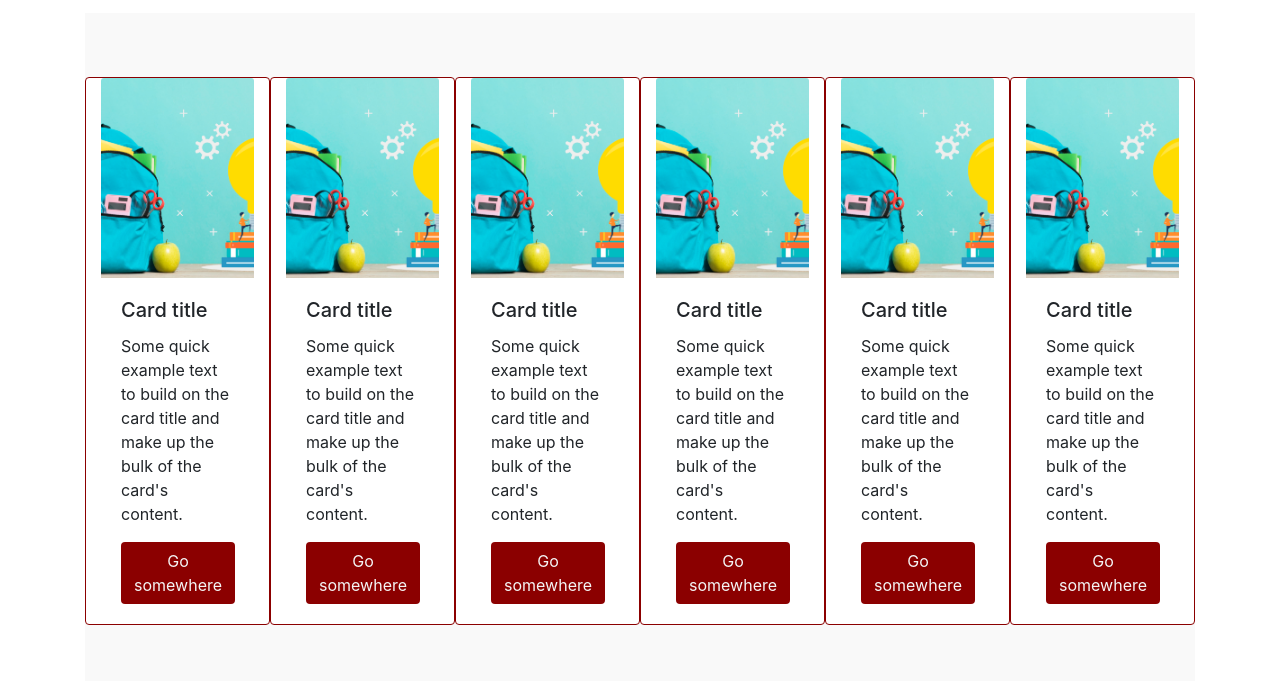
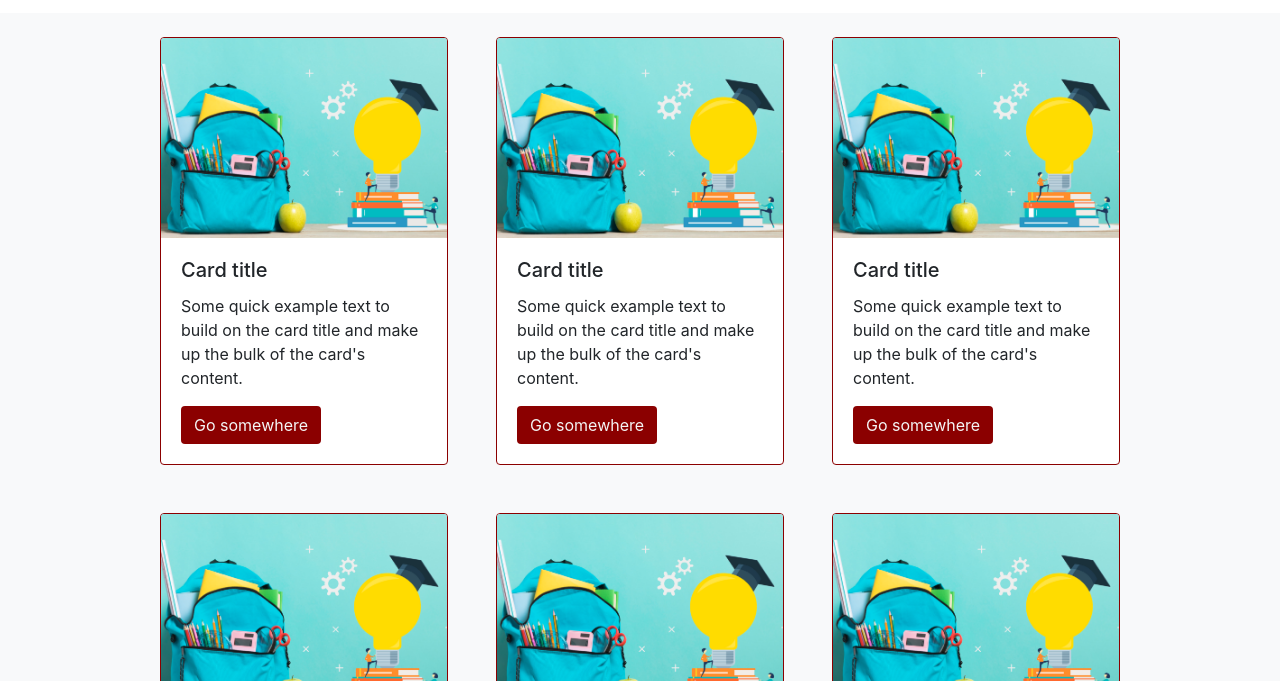
Before and after one commit to Cleitoncampos23/Projeto-base, a plain HTML site: page views/index.html in a window 1280 px wide. Shown: the part 579-1260 px from the top of the page. Drawn offline with nearby package versions, Linux system fonts and the light colour scheme.

Commit message:
Adicionando cor ao plano de fundo

```diff
--- a/views/bootstrap-4.1.3-dist/css/pagina.css
+++ b/views/bootstrap-4.1.3-dist/css/pagina.css
@@ -1,6 +1,6 @@
 .card-largura{
 
-    width: 18rem;
+    max-width: 18rem;
 }
 
 .imagem-carrosel{
@@ -41,9 +41,7 @@
     border-color: darkred;
 }
 
-.jomboltron {
-    background-color: rgba(220, 220, 220, 0.178);
-}
+
 .card-posicao-imagem{
 
     object-fit: cover;
--- a/views/index.html
+++ b/views/index.html
@@ -76,14 +76,13 @@
        <h1 class="text-center fonte-titulo cor-especial pt-5">Receita para economizar e ganhar  saúde</h1>
        <p class="text-center .text-secondary pb-5">Nossas receitas ajudam você a aproveitar melhor os alimentos, economizar, ganhar tempo e praticidade.</p>
     </section>
-    <section  class="container" id="receitas">
+    <section  class="container-fluid bg-light" id="receitas">
 
        <!--Aqui começa jombrolton -->
-       <div class="jumbotron jumbotron-fluid jomboltron">
         <div class="container">
             <div class="row justify-content-center">
             <!--Aqui começa o card 1-->
-            <article class="card borda-cor-especial card-largura  col-12 col-md-2">
+            <article class="card borda-cor-especial card-largura  p-0 m-4 col-12 col-md-4">
                 <img src="./bootstrap-4.1.3-dist/img/muchila.jpg" class="card-img-top card-posicao-imagem" alt="...">
                 <div class="card-body">
                   <h5 class="card-title">Card title</h5>
@@ -93,7 +92,7 @@
             </article>
             <!--Aqui termina o card 1-->
             <!--Aqui começa o 2 card -->
-            <article class="card borda-cor-especial card-largura col-12 col-md-2">
+            <article class="card borda-cor-especial card-largura p-0 m-4 col-12 col-md-4">
                 <img src="./bootstrap-4.1.3-dist/img/muchila.jpg" class="card-img-top card-posicao-imagem" alt="...">
                 <div class="card-body">
                   <h5 class="card-title">Card title</h5>
@@ -103,7 +102,7 @@
             </article>
             <!--Aqui termina o 2 card -->
             <!--Aqui começa o 3 card -->
-            <article class="card borda-cor-especial card-largura col-12 col-md-2">
+            <article class="card borda-cor-especial card-largura p-0 m-4 col-12 col-md-4">
                 <img src="./bootstrap-4.1.3-dist/img/muchila.jpg" class="card-img-top card-posicao-imagem" alt="...">
                 <div class="card-body">
                   <h5 class="card-title">Card title</h5>
@@ -113,7 +112,7 @@
             </article>
             <!--Aqui termina o 3 card -->
             <!--Aqui começa o 4 card -->
-            <article class="card borda-cor-especial card-largura  col-12 col-md-2">
+            <article class="card borda-cor-especial card-largura p-0 m-4 col-12 col-md-4">
                 <img src="./bootstrap-4.1.3-dist/img/muchila.jpg" class="card-img-top card-posicao-imagem" alt="...">
                 <div class="card-body">
                   <h5 class="card-title">Card title</h5>
@@ -123,7 +122,7 @@
             </article>
             <!--Aqui termina o 4 card -->
             <!--Aqui começa 5 card -->
-            <article class="card borda-cor-especial card-largura col-12 col-md-2">
+            <article class="card borda-cor-especial card-largura p-0 m-4 col-12 col-md-4">
                 <img src="./bootstrap-4.1.3-dist/img/muchila.jpg" class="card-img-top card-posicao-imagem" alt="...">
                 <div class="card-body">
                   <h5 class="card-title">Card title</h5>
@@ -133,7 +132,7 @@
             </article>
             <!--Aqui termina 5 card -->
             <!-- Aqui começa o 6 card -->
-            <article class="card borda-cor-especial card-largura col-12 col-md-2">
+            <article class="card borda-cor-especial card-largura p-0 m-4 col-12 col-md-4">
                 <img src="./bootstrap-4.1.3-dist/img/muchila.jpg" class="card-img-top card-posicao-imagem" alt="...">
                 <div class="card-body">
                   <h5 class="card-title">Card title</h5>
@@ -144,7 +143,6 @@
             <!--Aqui termina o 6 card -->
             </div>
         </div>
-      </div>
     </section>
     </main>
 </body>
```
